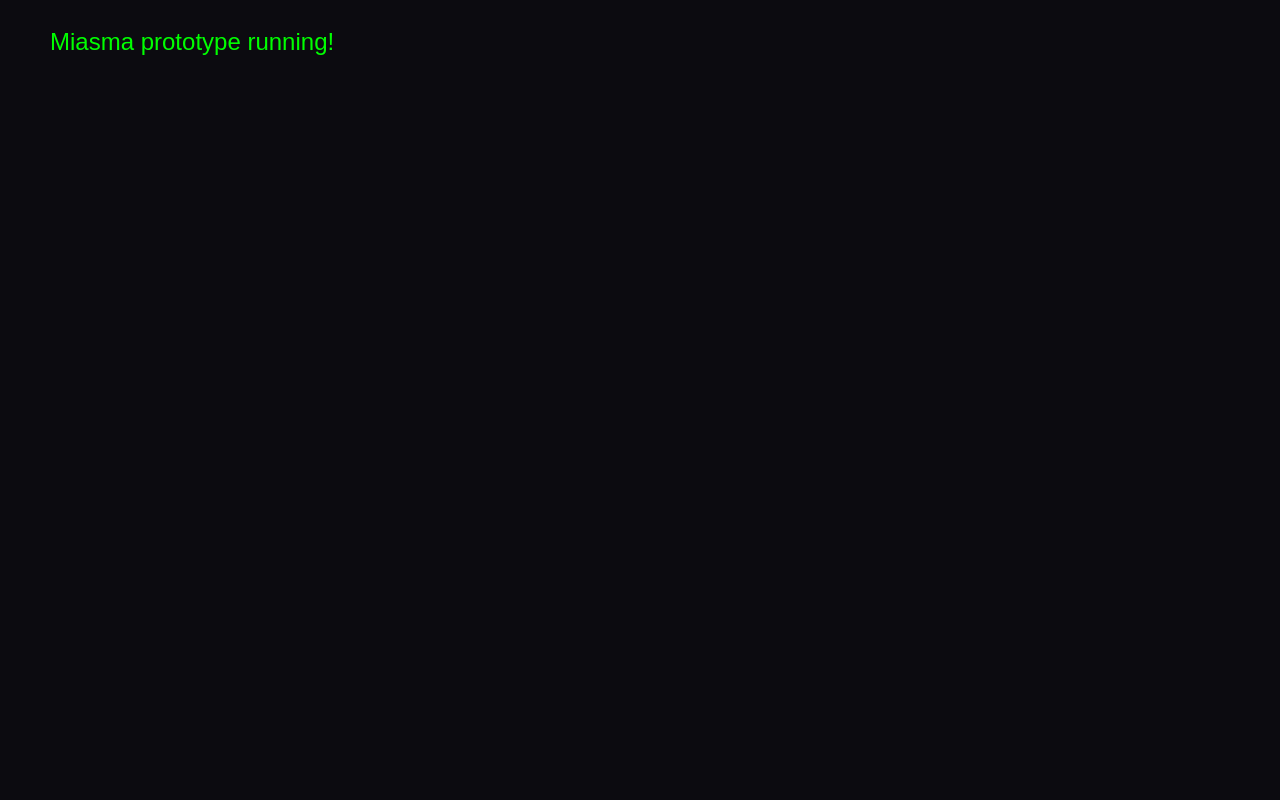
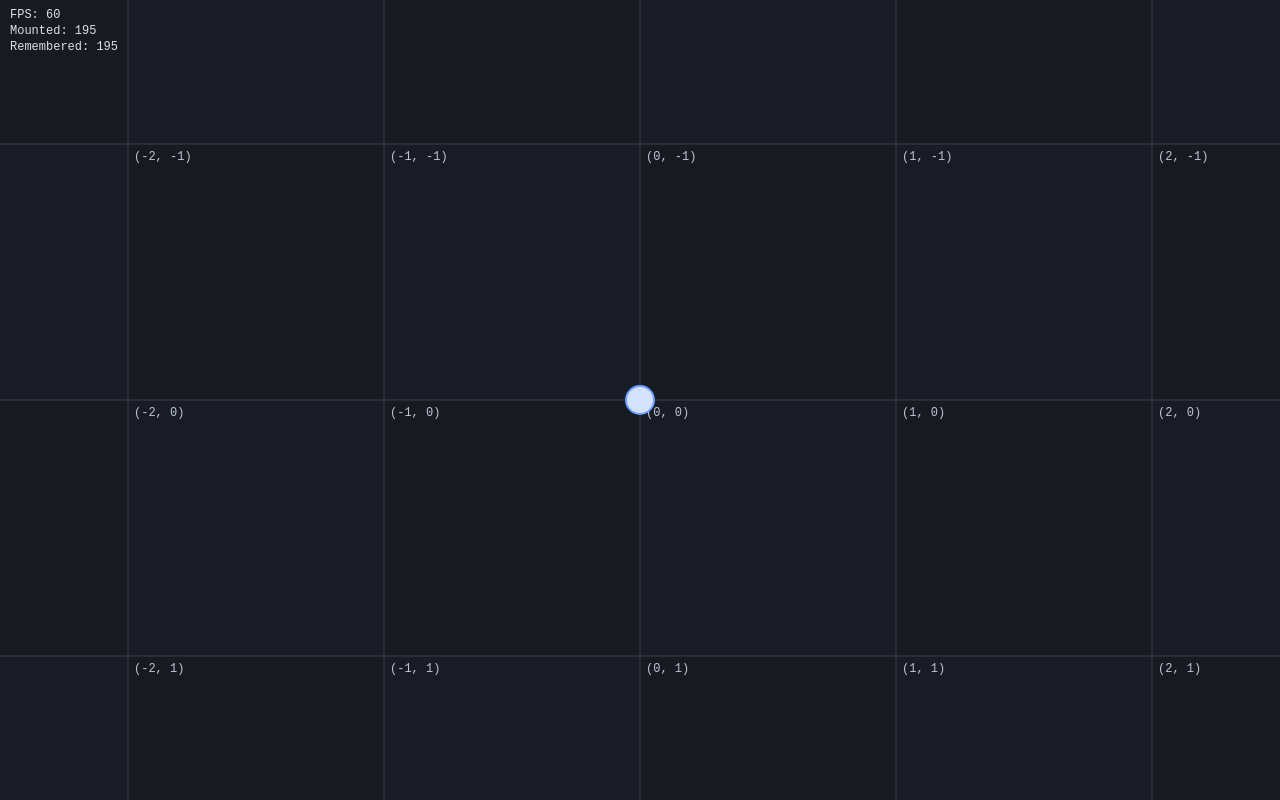
Before and after one commit to emersonh16/miasma, a plain HTML site: page index.html in a window 1280 px wide. Drawn offline with Linux system fonts and the light colour scheme.

Commit message:
building scaffolding

```diff
--- /dev/null
+++ b/core/config.js
@@ -0,0 +1,29 @@
+// core/config.js
+// Director knobs — all tunables live here.
+
+export const config = {
+  canvas: { bg: '#0c0b10' },
+
+  player: {
+    radius: 14,
+    color: '#d5e2ff',
+    speed: 220,
+    outline: '#6aa0ff'
+  },
+
+  world: {
+    // Infinite world chunks
+    chunkSize: 256,
+    seed: 1337,
+
+    // Streaming radius (how many chunk rings we keep mounted)
+    streamRadius: 3,
+
+    // Debug visuals
+    showChunkLabels: true
+  },
+
+  flags: {
+    enableDevHUD: true,
+  }
+};
--- a/core/game.js
+++ b/core/game.js
@@ -1,41 +1,82 @@
-const canvas = document.getElementById("game");
-const ctx = canvas.getContext("2d", { alpha: false });
+// core/game.js — main loop wiring
+import { config } from './config.js';
+import { initInput, updateInput } from '../engine/input.js';
+import { initBus } from '../engine/eventbus.js';
+
+import * as Streamer from '../engine/streamer.js';
+import * as World from '../systems/world.js';
+import * as Player from '../systems/player.js';
+import * as DevHUD from '../ui/devhud.js';
+
+const canvas = document.getElementById('game');
+const ctx = canvas.getContext('2d', { alpha: false });
 
 const state = {
-  time: 0,
-  dt: 0,
+  time: 0, dt: 0,
   camera: { x: 0, y: 0 },
+  view: { w: 0, h: 0 }
 };
 
 function resize() {
-  canvas.width = window.innerWidth;
-  canvas.height = window.innerHeight;
+  const dpr = Math.max(1, window.devicePixelRatio || 1);
+  canvas.width  = Math.floor(canvas.clientWidth  * dpr);
+  canvas.height = Math.floor(canvas.clientHeight * dpr);
+  ctx.setTransform(dpr, 0, 0, dpr, 0, 0);
 }
-window.addEventListener("resize", resize);
-resize();
+addEventListener('resize', resize);
 
-function update(dt) {
-  state.time += dt;
+function clear() {
+  ctx.fillStyle = config.canvas.bg;
+  ctx.fillRect(0, 0, canvas.width, canvas.height);
 }
 
-function draw() {
-  ctx.fillStyle = "#0c0b10";
-  ctx.fillRect(0, 0, canvas.width, canvas.height);
+export function reset() {
+  // Full clean reset (director’s “cut!”)
+  state.time = 0;
+  state.dt = 0;
+  state.camera = { x: 0, y: 0 };
+  state.view = { w: canvas.clientWidth, h: canvas.clientHeight };
 
-  ctx.fillStyle = "lime";
-  ctx.font = "24px sans-serif";
-  ctx.fillText("Miasma prototype running!", 50, 50);
+  initBus(state);
+  initInput(state);
+
+  World.init(state, config);
+  Streamer.init(state, config);
+  Player.init(state, config);
+  if (config.flags.enableDevHUD) DevHUD.init(state);
+}
+
+function init() {
+  resize();
+  reset();
+  requestAnimationFrame(loop);
 }
 
 let last = performance.now();
 function loop(now) {
-  const dt = Math.min(0.05, (now - last) / 1000);
+  state.dt = Math.min(0.05, (now - last) / 1000);
   last = now;
-  state.dt = dt;
+  state.time += state.dt;
+  state.view.w = canvas.clientWidth;
+  state.view.h = canvas.clientHeight;
 
-  update(dt);
-  draw();
+  updateInput(state);
+
+  // Stagehands decide what chunks exist
+  Streamer.update(state);
+
+  // Systems update
+  World.update(state, state.dt);
+  Player.update(state, state.dt);
+  if (config.flags.enableDevHUD) DevHUD.update(state, state.dt);
+
+  // Draw order: world → player → HUD
+  clear();
+  World.draw(ctx, state, state.view);
+  Player.draw(ctx, state, state.view);
+  if (config.flags.enableDevHUD) DevHUD.draw(ctx, state);
 
   requestAnimationFrame(loop);
 }
-requestAnimationFrame(loop);
+
+init();
--- /dev/null
+++ b/engine/chunk.js
@@ -0,0 +1,32 @@
+// engine/chunk.js
+// Purpose: math helpers for chunked infinite world.
+// Inputs: world coords (x,y), chunkSize.
+// Outputs: chunk indices (cx,cy), keys, and local coords.
+// Deterministic, stateless, safe to use anywhere.
+
+export const chunkIndex = (v, size) => Math.floor(v / size);
+export const chunkKey   = (cx, cy) => `${cx},${cy}`;
+
+// World (x,y) -> (cx, cy) chunk indices
+export function worldToChunk(x, y, size) {
+  return {
+    cx: chunkIndex(x, size),
+    cy: chunkIndex(y, size)
+  };
+}
+
+// World (x,y) -> local coords inside its chunk [0, size)
+export function worldToLocal(x, y, size) {
+  const cx = chunkIndex(x, size);
+  const cy = chunkIndex(y, size);
+  return {
+    lx: x - cx * size,
+    ly: y - cy * size,
+    cx, cy
+  };
+}
+
+// Top-left world origin of a chunk
+export function chunkOrigin(cx, cy, size) {
+  return { x: cx * size, y: cy * size };
+}
--- /dev/null
+++ b/engine/eventbus.js
@@ -0,0 +1,10 @@
+// Tiny event bus (future-proofing, not used heavily yet)
+export function initBus(state) { state.bus = { subs: {} }; }
+
+export function on(state, type, fn) {
+  (state.bus.subs[type] ??= []).push(fn);
+}
+
+export function emit(state, type, payload={}) {
+  for (const fn of state.bus.subs[type] ?? []) fn(payload, state);
+}
--- /dev/null
+++ b/engine/input.js
@@ -0,0 +1,33 @@
+// engine/input.js
+// Minimal input with edge detection (wasPressed).
+
+export function initInput(state) {
+  state.input = {
+    keysDown: new Set(),
+    pressed: new Set(),
+    prevDown: new Set()
+  };
+
+  addEventListener('keydown', e => state.input.keysDown.add(e.key.toLowerCase()));
+  addEventListener('keyup',   e => state.input.keysDown.delete(e.key.toLowerCase()));
+}
+
+// Call once per frame to compute "pressed" edges.
+export function updateInput(state) {
+  const now = state.input.keysDown;
+  const prev = state.input.prevDown;
+  const pressed = new Set();
+
+  for (const k of now) if (!prev.has(k)) pressed.add(k);
+
+  state.input.pressed = pressed;
+  state.input.prevDown = new Set(now);
+}
+
+export function isDown(state, ...aliases) {
+  return aliases.some(k => state.input.keysDown.has(k));
+}
+
+export function wasPressed(state, ...aliases) {
+  return aliases.some(k => state.input.pressed.has(k));
+}
--- /dev/null
+++ b/engine/rng.js
@@ -0,0 +1,9 @@
+// engine/rng.js — deterministic helpers (seed + coords -> numbers)
+function xorshift32(n) {
+  n ^= n << 13; n ^= n >>> 17; n ^= n << 5;
+  return n >>> 0;
+}
+export function rand01(seed, cx, cy, salt = 0) {
+  let h = (seed|0) ^ ((cx*374761393)|0) ^ ((cy*668265263)|0) ^ ((salt*2246822519)|0);
+  return xorshift32(h) / 0x100000000; // [0,1)
+}
--- /dev/null
+++ b/engine/streamer.js
@@ -0,0 +1,59 @@
+// engine/streamer.js
+// Mount enough chunks to fully cover the screen rectangle (+ a tiny pad).
+
+import { chunkIndex, chunkKey } from './chunk.js';
+import { emit } from './eventbus.js';
+
+export function init(state, cfg) {
+  state.streamer = {
+    mounted: new Set(),
+    radius:    cfg.world.streamRadius, // extra rings beyond exact coverage
+    chunkSize: cfg.world.chunkSize,
+    pad: 1 // chunk padding around the view to avoid edge pop-in
+  };
+}
+
+export function update(state) {
+  const cs = state.streamer.chunkSize;
+  const pad = state.streamer.pad;
+  const extra = state.streamer.radius;
+
+  // Camera-centered chunk
+  const ccx = chunkIndex(state.camera.x, cs);
+  const ccy = chunkIndex(state.camera.y, cs);
+
+  // How many chunks do we need to cover the view in each axis?
+  const halfChunksX = Math.ceil((state.view.w * 0.5) / cs) + pad + extra;
+  const halfChunksY = Math.ceil((state.view.h * 0.5) / cs) + pad + extra;
+
+  // Desired rectangular range
+  const startX = ccx - halfChunksX;
+  const endX   = ccx + halfChunksX;
+  const startY = ccy - halfChunksY;
+  const endY   = ccy + halfChunksY;
+
+  const desired = new Set();
+  for (let cy = startY; cy <= endY; cy++) {
+    for (let cx = startX; cx <= endX; cx++) {
+      desired.add(chunkKey(cx, cy));
+    }
+  }
+
+  // Mount new
+  for (const k of desired) {
+    if (!state.streamer.mounted.has(k)) {
+      state.streamer.mounted.add(k);
+      const [cx, cy] = k.split(',').map(Number);
+      emit(state, 'chunk:mount', { cx, cy, key: k });
+    }
+  }
+
+  // Unmount old
+  for (const k of [...state.streamer.mounted]) {
+    if (!desired.has(k)) {
+      state.streamer.mounted.delete(k);
+      const [cx, cy] = k.split(',').map(Number);
+      emit(state, 'chunk:unmount', { cx, cy, key: k });
+    }
+  }
+}
--- a/index.html
+++ b/index.html
@@ -1,11 +1,12 @@
 <!doctype html>
 <html lang="en">
 <head>
-  <meta charset="utf-8">
-  <title>Miasma</title>
+  <meta charset="utf-8" />
+  <title>Derelict Drifters — Player Core</title>
+  <meta name="viewport" content="width=device-width, initial-scale=1" />
   <style>
-    html, body { margin: 0; height: 100%; background: #0c0b10; }
-    canvas { display: block; width: 100%; height: 100%; }
+    html, body { margin:0; height:100%; background:#0c0b10; }
+    canvas { display:block; width:100vw; height:100vh; image-rendering: pixelated; }
   </style>
 </head>
 <body>
--- /dev/null
+++ b/systems/player.js
@@ -0,0 +1,52 @@
+// Player system — locked to screen center; WASD moves the world/camera.
+//
+// API:
+//   init(state, config)   // resets player + camera
+//   update(state, dt)     // moves camera from input
+//   draw(ctx, state, view)// draws player at screen center
+
+import { isDown } from '../engine/input.js';
+
+export function init(state, cfg) {
+  state.player = {
+    r: cfg.player.radius,
+    color: cfg.player.color,
+    outline: cfg.player.outline,
+    speed: cfg.player.speed
+  };
+
+  // Camera/world origin — this moves with input.
+  state.camera = { x: 0, y: 0 };
+}
+
+export function update(state, dt) {
+  const s = state.player.speed;
+  let dx = 0, dy = 0;
+
+  if (isDown(state, 'w', 'arrowup'))    dy -= 1;
+  if (isDown(state, 's', 'arrowdown'))  dy += 1;
+  if (isDown(state, 'a', 'arrowleft'))  dx -= 1;
+  if (isDown(state, 'd', 'arrowright')) dx += 1;
+
+  if (dx || dy) {
+    const len = Math.hypot(dx, dy) || 1;
+    dx /= len; dy /= len;
+    // Move the *world/camera*, not the player
+    state.camera.x += dx * s * dt;
+    state.camera.y += dy * s * dt;
+  }
+}
+
+export function draw(ctx, state, view) {
+  // Player stays locked at view center.
+  const cx = view.w * 0.5;
+  const cy = view.h * 0.5;
+
+  ctx.beginPath();
+  ctx.arc(cx, cy, state.player.r, 0, Math.PI * 2);
+  ctx.fillStyle = state.player.color;
+  ctx.fill();
+  ctx.lineWidth = 2;
+  ctx.strokeStyle = state.player.outline;
+  ctx.stroke();
+}
--- /dev/null
+++ b/systems/world.js
@@ -0,0 +1,58 @@
+// systems/world.js
+// Paint crew: draws mounted chunks (checkerboard + labels).
+// Holds lightweight per-chunk memory map for future diffs.
+
+import { chunkKey } from '../engine/chunk.js';
+import { rand01 } from '../engine/rng.js';
+
+export function init(state, cfg) {
+  state.world = {
+    chunkSize:  cfg.world.chunkSize,
+    seed:       cfg.world.seed,
+    showChunkLabels: cfg.world.showChunkLabels,
+    // Memory index for future diffs (e.g., fog cleared, rocks removed, etc.)
+    chunks: new Map(), // key -> { visited: bool }
+  };
+}
+
+export function update(/*state, dt*/) {
+  // World itself doesn’t decide mounts; streamer does.
+}
+
+export function draw(ctx, state, view) {
+  const cs = state.world.chunkSize;
+  const left = state.camera.x - view.w * 0.5;
+  const top  = state.camera.y - view.h * 0.5;
+
+  // Draw exactly what the streamer mounted (single source of truth)
+  for (const k of state.streamer.mounted) {
+    const [cx, cy] = k.split(',').map(Number);
+    const x = cx * cs - left;
+    const y = cy * cs - top;
+
+    // ensure memory record exists
+    let rec = state.world.chunks.get(k);
+    if (!rec) { rec = { visited: false }; state.world.chunks.set(k, rec); }
+
+    // Checkerboard tint
+    const dark = ((cx + cy) & 1) === 0;
+    ctx.fillStyle = rec.visited
+      ? (dark ? 'rgba(140, 180, 220, 0.10)' : 'rgba(160, 200, 240, 0.08)')
+      : (dark ? 'rgba(90, 110, 150, 0.12)'  : 'rgba(180, 200, 240, 0.08)');
+    ctx.fillRect(x, y, cs, cs);
+
+    // Border
+    ctx.strokeStyle = 'rgba(255,255,255,0.08)';
+    ctx.lineWidth = 1;
+    ctx.strokeRect(x + 0.5, y + 0.5, cs - 1, cs - 1);
+
+    // Optional label
+    if (state.world.showChunkLabels) {
+      ctx.fillStyle = 'rgba(230,240,255,0.8)';
+      ctx.font = '12px monospace';
+      ctx.fillText(`(${cx}, ${cy})`, x + 6, y + 16);
+    }
+
+    rec.visited = true;
+  }
+}
--- /dev/null
+++ b/ui/devhud.js
@@ -0,0 +1,26 @@
+// ui/devhud.js — the director's little monitor (draws on canvas)
+export function init(state) {
+  state.devhud = { fps: 0, _acc: 0, _frames: 0 };
+}
+
+export function update(state, dt) {
+  const h = state.devhud;
+  h._acc += dt; h._frames++;
+  if (h._acc >= 0.5) { // update twice a second
+    h.fps = Math.round(h._frames / h._acc);
+    h._acc = 0; h._frames = 0;
+  }
+}
+
+export function draw(ctx, state) {
+  const mounted = state.streamer?.mounted?.size ?? 0;
+  const remembered = state.world?.chunks?.size ?? 0;
+
+  ctx.save();
+  ctx.font = '12px monospace';
+  ctx.fillStyle = 'rgba(240,245,255,0.9)';
+  ctx.fillText(`FPS: ${state.devhud.fps}`, 10, 18);
+  ctx.fillText(`Mounted: ${mounted}`, 10, 34);
+  ctx.fillText(`Remembered: ${remembered}`, 10, 50);
+  ctx.restore();
+}
```
Also changed, not shown: engine/hash.js (added, +13 -0 lines).
